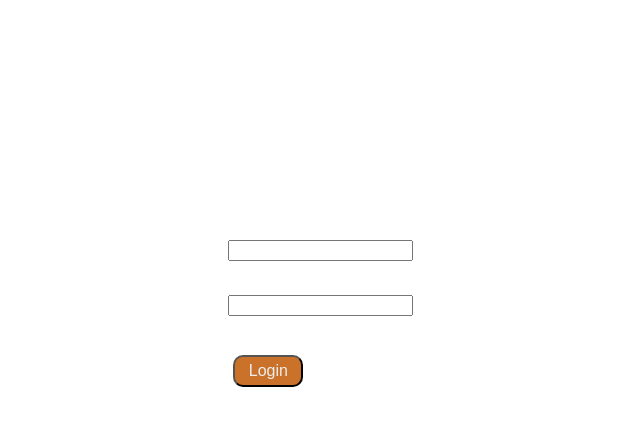
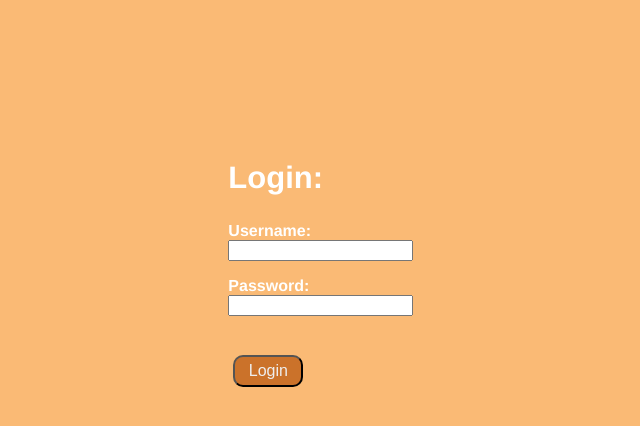
Before and after one commit to Alee552/RIpple, a PHP site: page / in a window 1280 px wide. Shown: the top 426 px of the page, without its empty margins (513-1153 px from the left). Run offline with PHP 8.4, Linux system fonts and the light colour scheme.

Commit message:
Update main.css

```diff
--- a/Ripple/Ripple_FinalRepo-main/finalversion/main.css
+++ b/Ripple/Ripple_FinalRepo-main/finalversion/main.css
@@ -1,7 +1,7 @@
 @import url(https://fonts.googleapis.com/css?family=Open+Sans);
 
 body {
-    background-color: white /*#FABA75*/;
+    background-color: #FABA75;
     color: black;
     font-family: Arial;
     font-size:16px;
```
